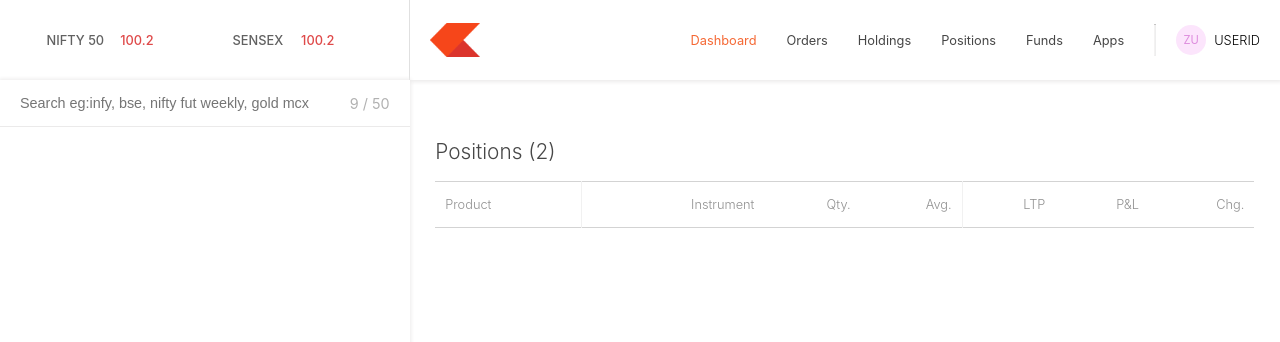
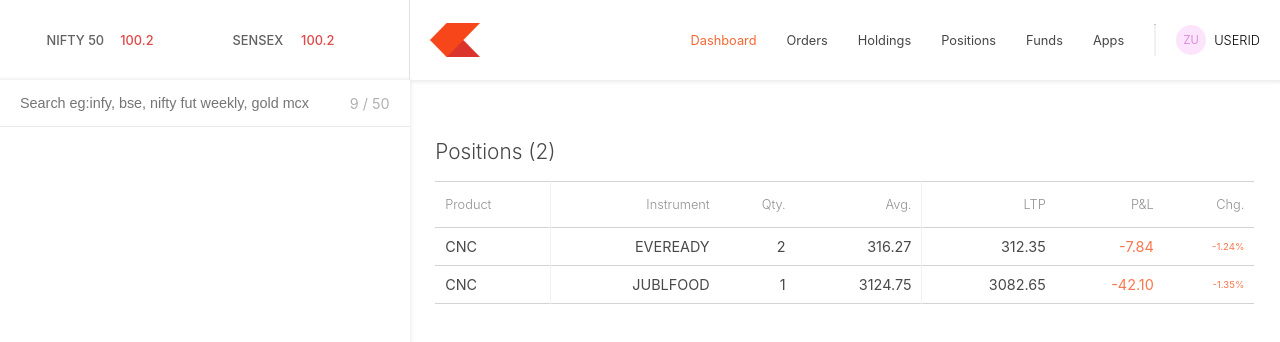
Before and after one commit to pr1yanshuchaurasia/Zerodha-clone, a React (Create React App) app in the folder dashboard/: page /positions in a window 1280 px wide. Shown: the top 342 px of the page. Built offline with nearby package versions, Linux system fonts and the light colour scheme.

Commit message:
feat: display dynamic positions count and details in Positions component

```diff
--- a/dashboard/src/components/Positions.js
+++ b/dashboard/src/components/Positions.js
@@ -1,9 +1,11 @@
 import React from "react";
+
+import { positions } from "../data/data";
 
 const Positions = () => {
   return (
     <>
-      <h3 className="title">Positions (2)</h3>
+      <h3 className="title">Positions ({positions.length})</h3>
 
       <div className="order-table">
         <table>
@@ -16,6 +18,27 @@ const Positions = () => {
             <th>P&L</th>
             <th>Chg.</th>
           </tr>
+
+          {positions.map((stock, index) => {
+            const curValue = stock.price * stock.qty;
+            const isProfit = curValue - stock.avg * stock.qty >= 0.0;
+            const profClass = isProfit ? "profit" : "loss";
+            const dayClass = stock.isLoss ? "loss" : "profit";
+
+            return (
+              <tr key={index}>
+                <td>{stock.product}</td>
+                <td>{stock.name}</td>
+                <td>{stock.qty}</td>
+                <td>{stock.avg.toFixed(2)}</td>
+                <td>{stock.price.toFixed(2)}</td>
+                <td className={profClass}>
+                  {(curValue - stock.avg * stock.qty).toFixed(2)}
+                </td>
+                <td className={dayClass}>{stock.day}</td>
+              </tr>
+            );
+          })}
         </table>
       </div>
     </>
```
